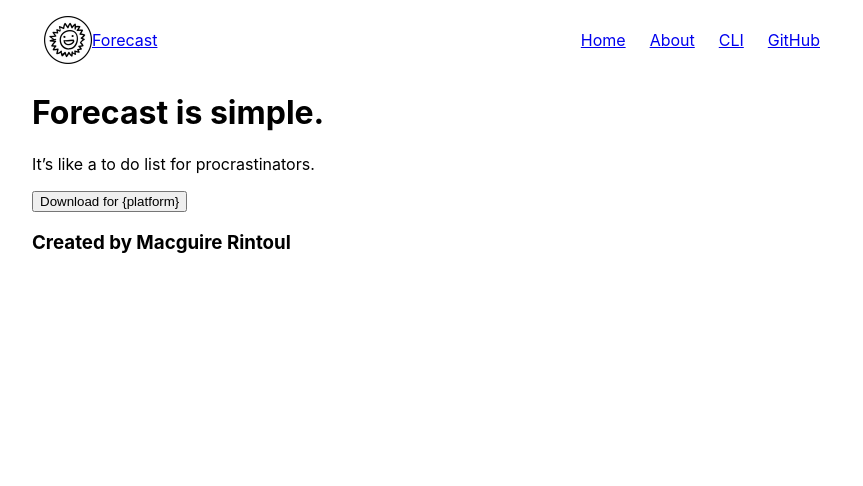
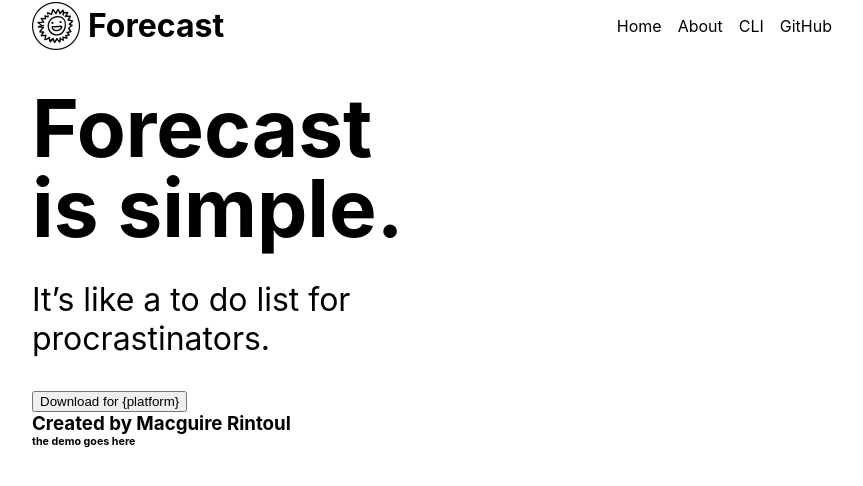
Before and after one commit to macguirerintoul/forecast.macguire.me, a Nuxt app: page / in a window 1280 px wide. Shown: the top 486 px of the page, without its empty margins (208-1071 px from the left). Built offline with nearby package versions, Linux system fonts and the light colour scheme.

Commit message:
fix navbar styles

```diff
--- a/assets/main.scss
+++ b/assets/main.scss
@@ -5,4 +5,20 @@ html {
 #container {
   margin: auto;
   max-width: 50em;
+  padding-top: 5em;
 }
+h1,
+h2,
+h3,
+h4,
+h5,
+h6 {
+  margin: 0;
+}
+h1 {
+  font-size: 5em;
+  line-height: 1em;
+}
+p {
+  font-size: 2em;
+}
--- a/components/Navigation.vue
+++ b/components/Navigation.vue
@@ -2,8 +2,8 @@
   <nav class="navbar" role="navigation" aria-label="main navigation">
     <div class="navbar-brand">
       <nuxt-link class="navbar-item" to="/">
-        <img src="/icon.png" width="48" />
-        <span>Forecast</span>
+        <img id="logo-icon" src="/icon.png" width="48" />
+        <span id="logo-text">Forecast</span>
       </nuxt-link>
 
       <a
@@ -51,10 +51,16 @@
 
 <style lang="scss" scoped>
 .navbar {
-  background-color: #fff;
+  background-color: rgba(255, 255, 255, 0.9);
   min-height: 3.25rem;
-  position: relative;
   z-index: 30;
+  top: 0;
+  left: 0;
+  position: fixed;
+  right: 0;
+  // same width as container
+  max-width: 50em;
+  margin: auto;
 }
 
 .navbar,
@@ -70,6 +76,18 @@
   display: flex;
   flex-shrink: 0;
   min-height: 3.25rem;
+  a {
+    text-decoration: none;
+  }
+  #logo-icon {
+    margin-right: 0.5em;
+  }
+  #logo-text {
+    color: #000;
+
+    font-size: 2em;
+    font-weight: 700;
+  }
 }
 
 .navbar-menu {
@@ -80,6 +98,9 @@
 .navbar-end {
   justify-content: flex-end;
   margin-left: auto;
+  .navbar-item {
+    padding-left: 1em;
+  }
 }
 
 .navbar-item {
@@ -89,7 +110,8 @@
   flex-grow: 0;
   flex-shrink: 0;
   line-height: 1.5;
-  padding: 0.5rem 0.75rem;
   position: relative;
+  color: #000;
+  text-decoration: none;
 }
 </style>
--- /dev/null
+++ b/layouts/index.vue
@@ -0,0 +1,22 @@
+<template>
+  <div id="container">
+    <Navigation />
+    <div style="width: 50%">
+      <nuxt />
+    </div>
+    <div style="width: 50%">
+      <h6>the demo goes here</h6>
+    </div>
+  </div>
+</template>
+
+<script>
+// eslint-disable-next-line
+import Navigation from '../components/Navigation.vue'
+
+export default {
+  components: {
+    Navigation,
+  },
+}
+</script>
--- a/pages/index.vue
+++ b/pages/index.vue
@@ -7,4 +7,8 @@
   </div>
 </template>
 
-<style></style>
+<script>
+export default {
+  layout: 'index',
+}
+</script>
```
